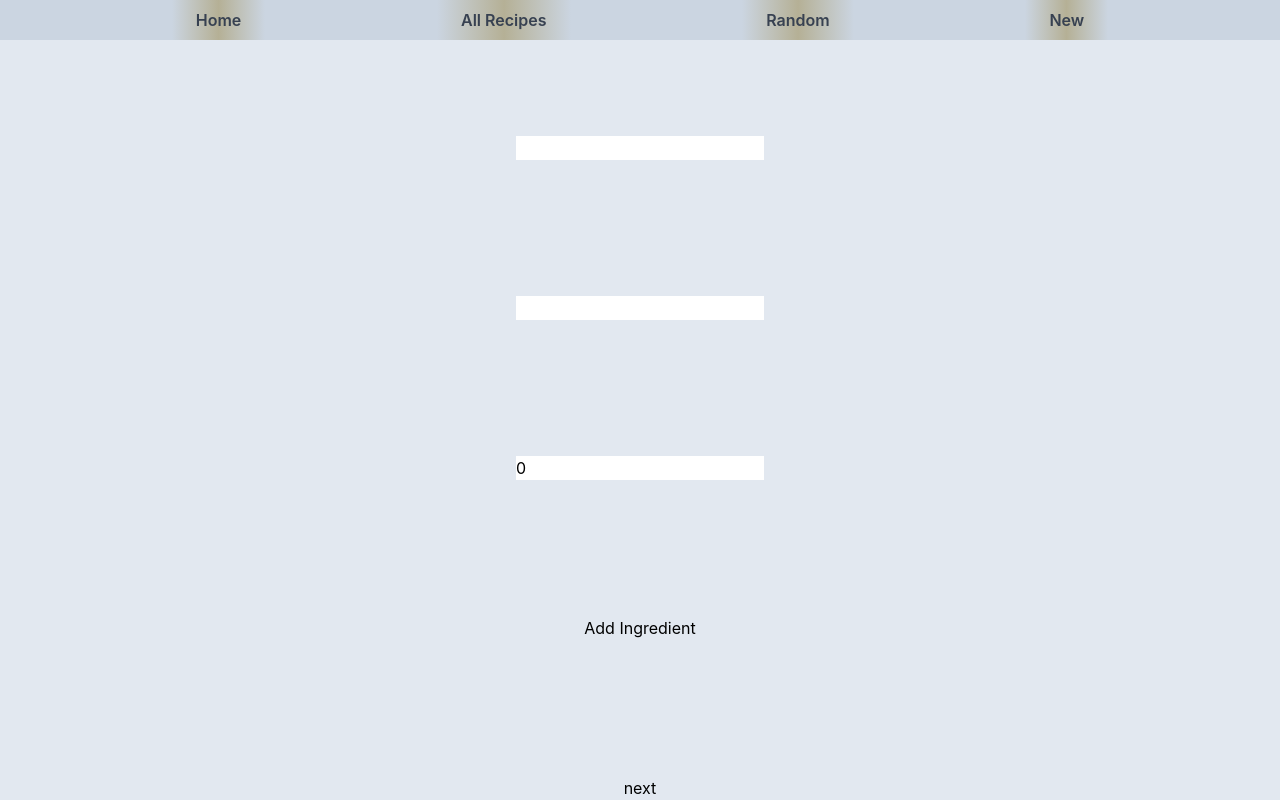
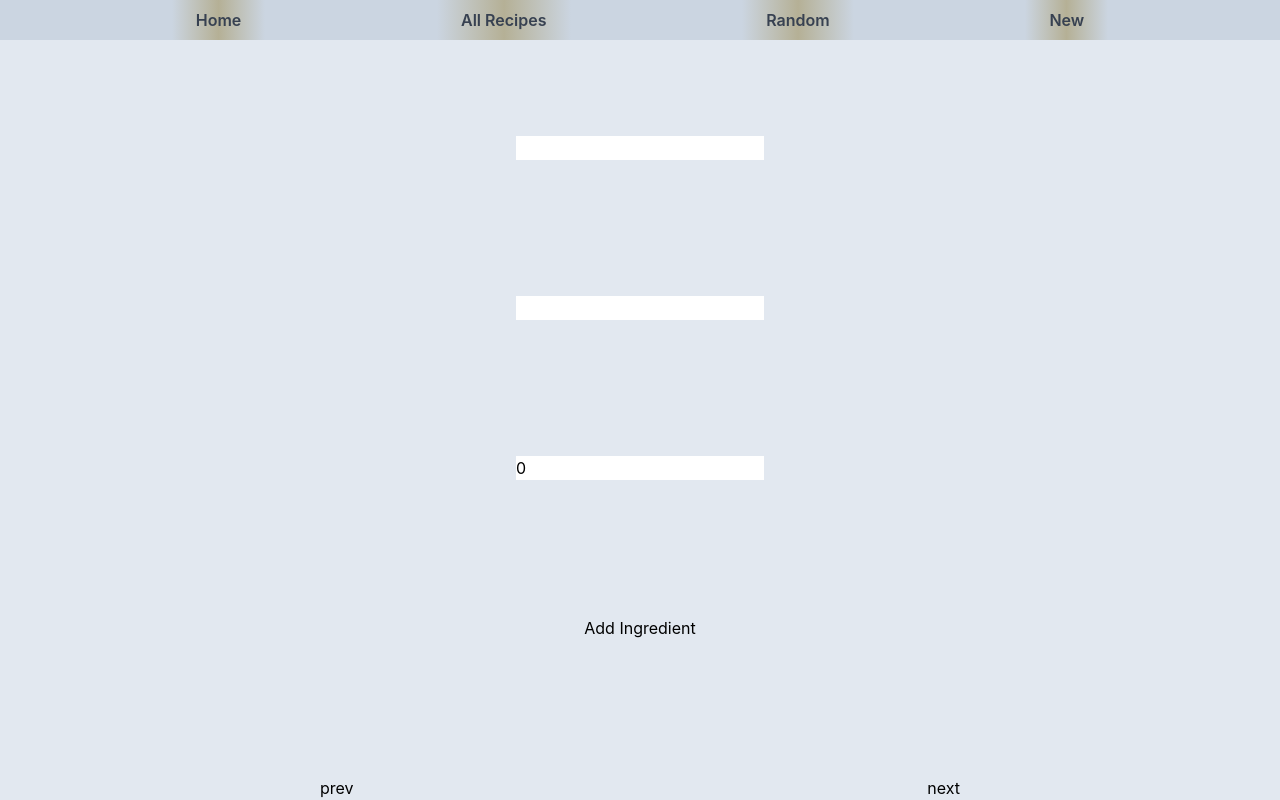
Before and after one commit to mikedubcurry/recipes, a Next.js app: page /new in a window 1280 px wide. Both pictures are taken after a click on the button "next". Shown: the part 40-840 px from the top of the page. Built offline with nearby package versions, Linux system fonts and the light colour scheme.

Commit message:
prev button on multiform

```diff
--- a/components/form/MultipartForm.jsx
+++ b/components/form/MultipartForm.jsx
@@ -1,13 +1,19 @@
 import { useState } from 'react';
 
-function MultipartForm({ children, onComplete }) {
+function MultipartForm({ children, done }) {
 	const [step, setStep] = useState(0);
 	const [inProgress, setInprogress] = useState(true);
+	const prevForm = () => {
+		if (step === 0) {
+			return;
+		}
+		setStep(step - 1);
+	};
 	const nextForm = () => {
 		if (step === children.length - 1) {
 			setInprogress(false);
 			// may take args?
-			onComplete();
+			done();
 			return;
 		}
 		setStep(step + 1);
@@ -16,7 +22,13 @@ function MultipartForm({ children, onComplete }) {
 		<>
 			{inProgress ? (
 				<>
-					{children[step]} <button onClick={nextForm}>next</button>
+					{children[step]}
+					<div className="w-1/2 flex justify-between">
+						<button className="disabled:invisible" disabled={step === 0} onClick={prevForm}>
+							prev
+						</button>
+						<button onClick={nextForm}>next</button>
+					</div>
 				</>
 			) : (
 				<p>all done</p>
--- a/pages/new/index.jsx
+++ b/pages/new/index.jsx
@@ -21,14 +21,15 @@ function New() {
 				))}
 			</ul>
 			<MultipartForm
-				onComplete={() => {
+				done={() => {
 					console.log({ ingredients, recipeDescription });
 					dispatchIngredients({ type: 'clear_ingredients' });
 					dipatchRecipeDescription({ type: 'clear_desc' });
 				}}
 			>
-				<RecipeDescriptionForm dispatch={dipatchRecipeDescription} />
-				<IngredientForm ingredients={ingredients} dispatch={dispatchIngredients} />
+				<RecipeDescriptionForm recipeDescription={recipeDescription} dispatch={dipatchRecipeDescription} />
+				<IngredientForm dispatch={dispatchIngredients} />
+
 			</MultipartForm>
 		</main>
 	);
```
